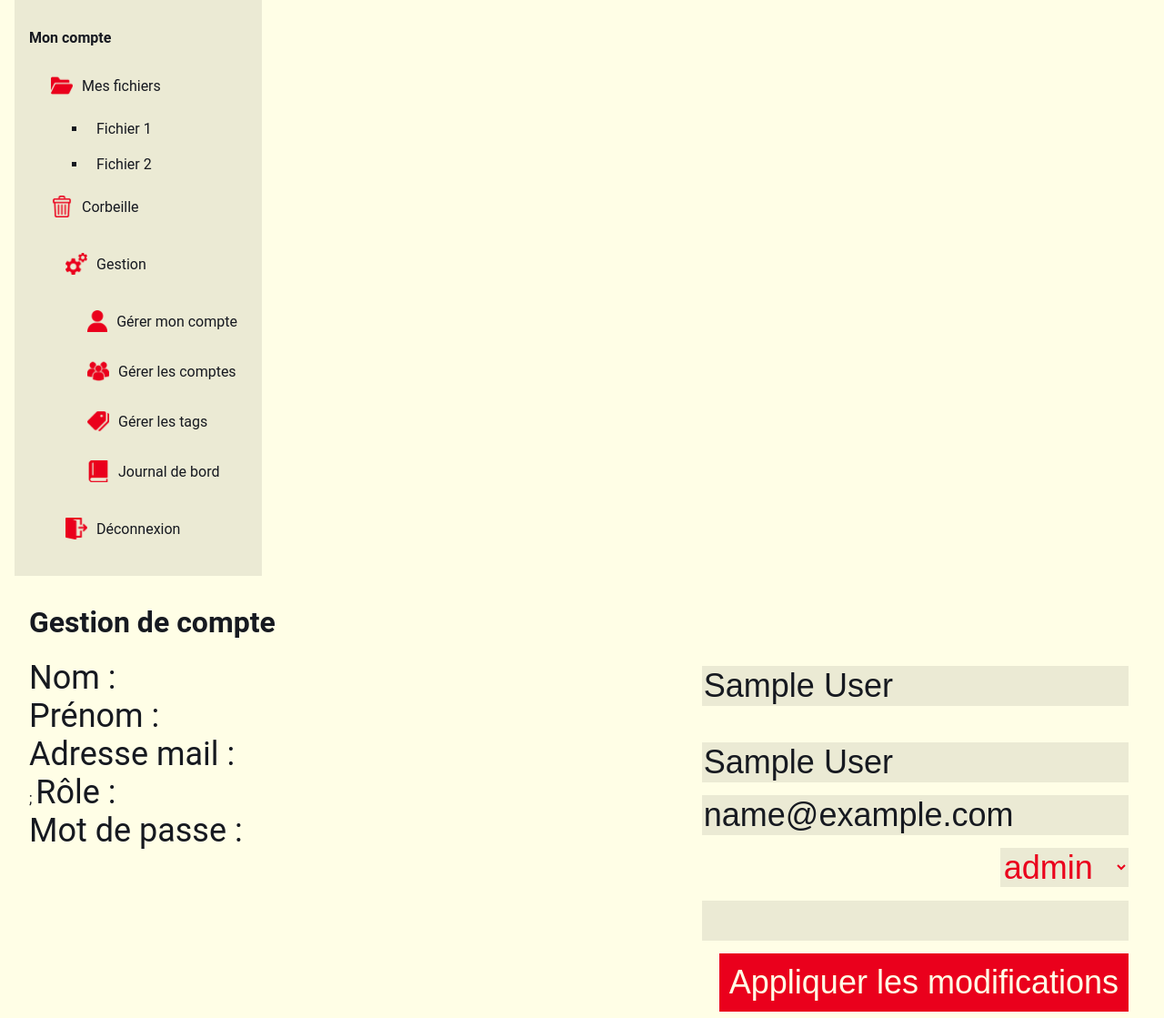
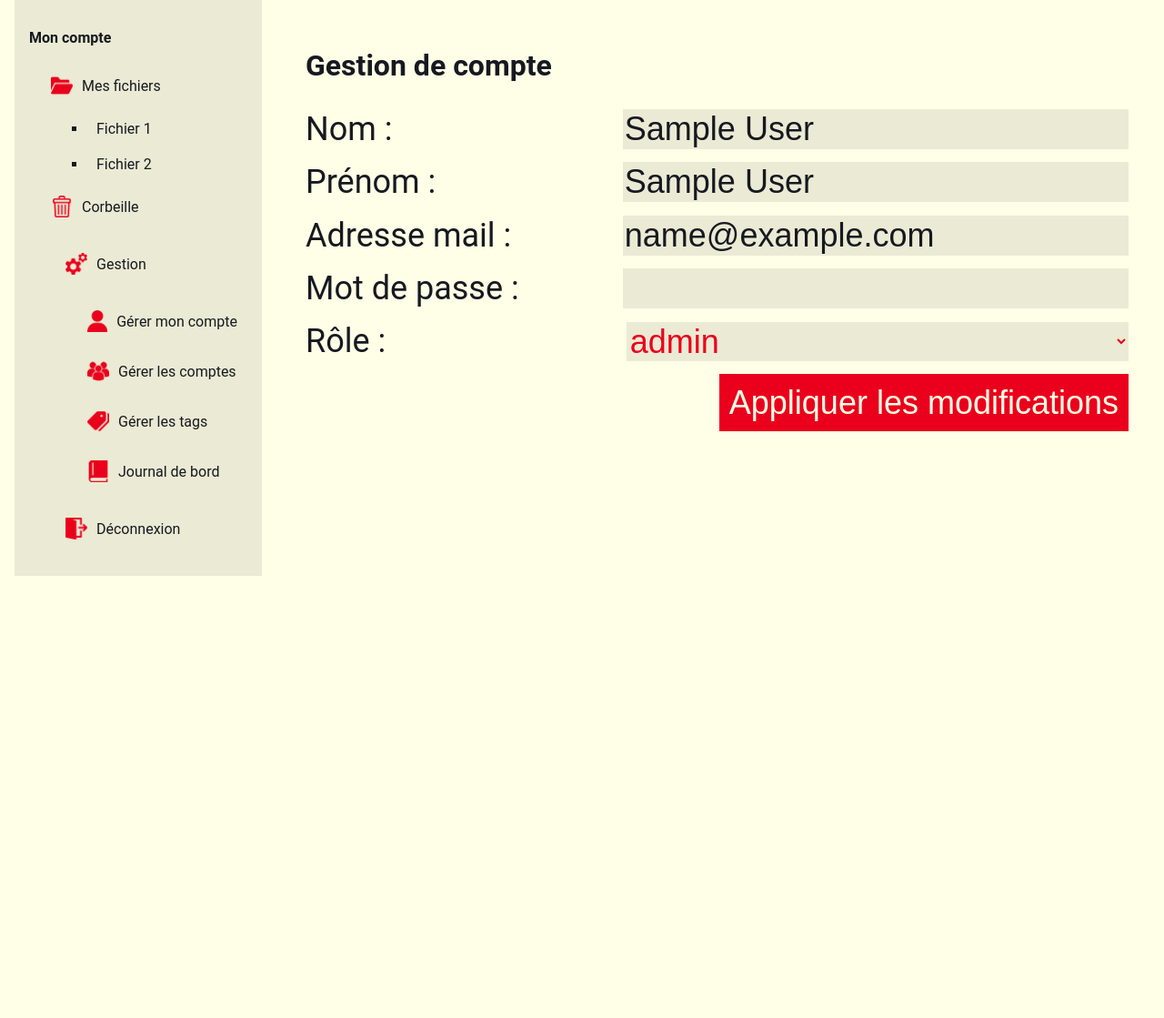
Before and after one commit to LionelSts/drivePicturesVideos, a PHP site: page /my_account.php in a window 1280 px wide. Shown: the part 94-1213 px from the top of the page at 91% size. After the commit the page ends 727 px from the top, so only its background shows below. Run offline with PHP 8.4, Linux system fonts and the light colour scheme; the visitor is signed in with stand-in values (Sample User, id 1).

Commit message:
Fixed my account page css

```diff
--- a/my_account-action.php
+++ b/my_account-action.php
@@ -13,5 +13,5 @@
     else $requete = "UPDATE `utilisateurs` SET `prenom` = '$prenom', `nom` = '$nom', `mot_de_passe` = '$mdp' WHERE `mail` = '$mail'";
     $result = mysqli_query($link, $requete); // Saving the result
     if ($_SESSION['mail'] == $mail) echo '<script language="JavaScript"> alert("Vos changements ont bien été appliqués");window.location.replace("home.php");</script>';
-    else echo '<script language="JavaScript"> alert("Informations invalides, veuillez réessayer.");window.location.replace("my_account.php");</script>'
+    else echo '<script> alert("Informations invalides, veuillez réessayer.");window.location.replace("my_account.php");</script>'
 ?>
--- a/my_account.php
+++ b/my_account.php
@@ -20,18 +20,28 @@ $link = mysqli_connect("127.0.0.1", "root", "" , "drivelbr") ;
         include './menu.php';
         echo getMenu();
         ?>
-        </div>
         <div id="pageContent">
             <h1 class="bigTitle">Gestion de compte</h1>
             <form class="profile" method="post" action="my_account-action.php">
-                <label class="profile" for="nom" >Nom : </label>
-                <input class="profile" type="text" id="nom" name="nom" value='<?php echo $_SESSION["nom"]?>' <?php if($_SESSION['role'] != "admin") echo "disabled" ?> ><br>
-                <label class="profile" for="prenom">Prénom : </label>
-                <input class="profile" type="text" id="prenom" name="prenom" value='<?php echo $_SESSION["prenom"]?>' <?php if($_SESSION['role'] != "admin") echo "disabled" ?> ><br>
-                <label class="profile" for="mail">Adresse mail :</label>
-                <input class="profile" type="email" id="mail" name="email" value='<?php echo $_SESSION["mail"]?>' <?php if($_SESSION['role'] != "admin") echo "disabled" ?> ><br>;
-               <label class='profile' for='role'>Rôle :</label>
-                    <select name='role' id='role-select' name='role'
+                <div class="formLine">
+                    <label for="nom" >Nom : </label>
+                    <input class="profile" type="text" id="nom" name="nom" value='<?php echo $_SESSION["nom"]?>' <?php if($_SESSION['role'] != "admin") echo "disabled" ?> >
+                </div>
+                <div class="formLine">
+                    <label for="prenom">Prénom : </label>
+                    <input class="profile" type="text" id="prenom" name="prenom" value='<?php echo $_SESSION["prenom"]?>' <?php if($_SESSION['role'] != "admin") echo "disabled" ?> >
+                </div>
+                <div class="formLine">
+                    <label for="mail">Adresse mail :</label>
+                    <input class="profile" type="email" id="mail" name="email" value='<?php echo $_SESSION["mail"]?>' <?php if($_SESSION['role'] != "admin") echo "disabled" ?> >
+                </div>
+                <div class="formLine">
+                    <label for="motdepasse">Mot de passe :</label>
+                    <input class="profile" type="password" id="motdepasse" name="password"><br>
+                </div>
+                <div class="formLine">
+                    <label for='role'>Rôle :</label>
+                    <select class="profile" name='role' id='role-select'
                         <?php if($_SESSION['role'] != "admin") echo "disabled" ?>
                     >
                         <option <?php if($_SESSION['role'] == "invite") echo "selected" ?> value='invite'>invité</option>
@@ -39,8 +49,8 @@ $link = mysqli_connect("127.0.0.1", "root", "" , "drivelbr") ;
                         <option <?php if($_SESSION['role'] == "lecture") echo "selected" ?> value='lecture'>lecture</option>
                         <option <?php if($_SESSION['role'] == "admin") echo "selected" ?> value='admin'>admin</option>
                     </select><br>
-                <label for="username">Mot de passe :</label>
-                <input class="profile" type="password" id="motdepasse" name="password"><br>
+                </div>
+
                     <input class="profile" type="submit" style="cursor: pointer;" value="Appliquer les modifications">
             </form>
         </div>
--- a/style.css
+++ b/style.css
@@ -137,6 +137,10 @@ input{
     background-color: #EBEAD4;
 }
 
+/*********************/
+/*       Menu        */
+/*********************/
+
 #leftmenu{
     background-color: #EBEAD4;
     margin: 0 1em 0 1em;
@@ -185,6 +189,10 @@ input{
     margin: auto;
 }
 
+/*********************/
+/*  Pages de gestion */
+/*********************/
+
 #title{
     cursor: default;
     font-weight: bold;
@@ -223,8 +231,6 @@ input{
     border: none;
     font-size: 36px;
     margin: 0.2em;
-    float: right;
-    clear: both;
 }
 
 #role-select{
@@ -236,4 +242,27 @@ input{
     background-color: #EA001C;
     color: #FFFEE6;
     padding: 0.3em;
+    float: right;
 }
+
+
+.formLine{
+    display: table;
+    width: 100%;
+    vertical-align: center;
+
+}
+
+.formLine input, .formLine label {
+    display: table-cell;
+}
+.formLine input,.formLine select{
+    float:right;
+    width: 100%;
+}
+
+
+.formLine label{
+    width: 10em;
+    vertical-align: middle;
+}
```
Lines whose indentation alone changed are shown as unchanged.
